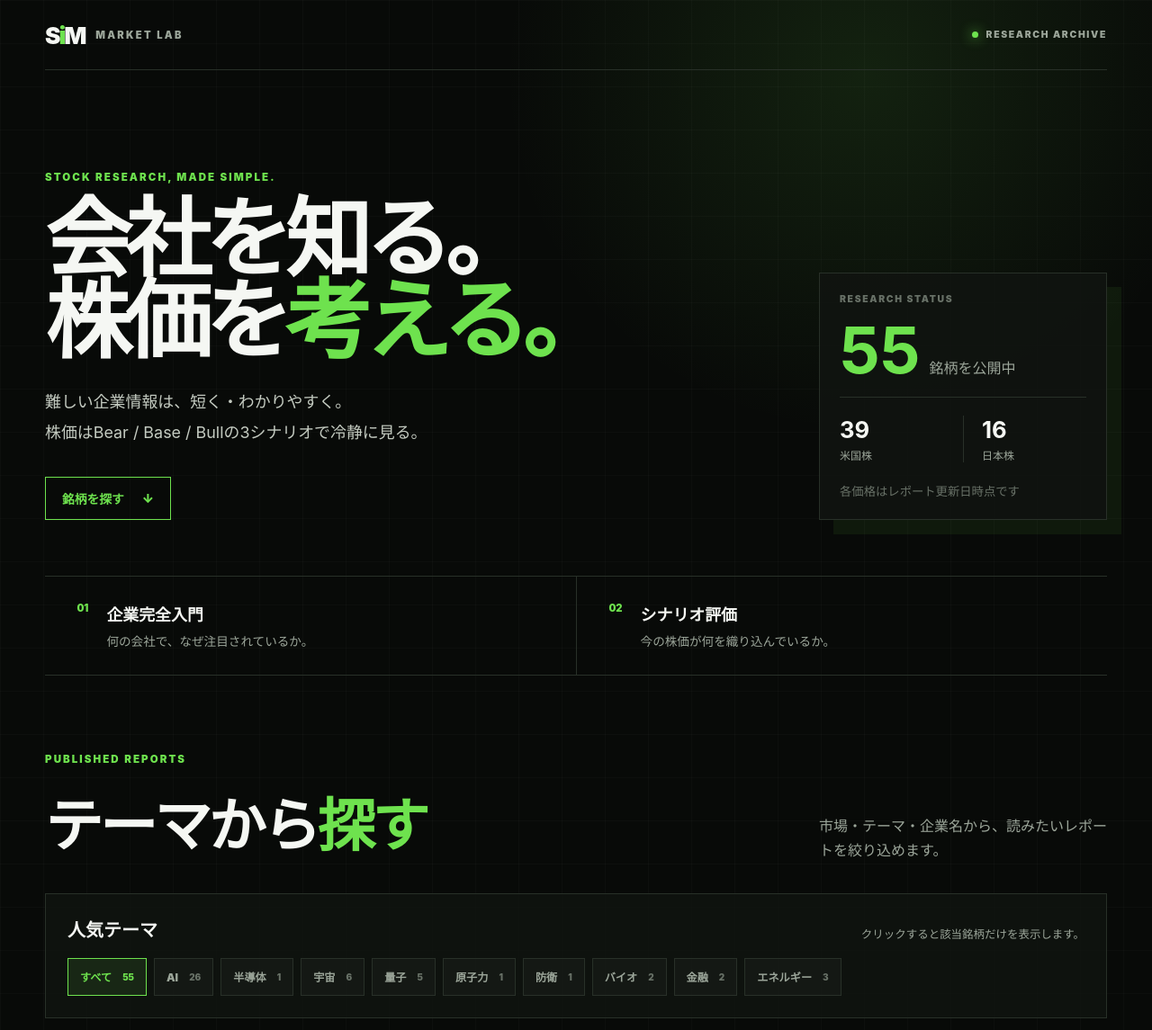
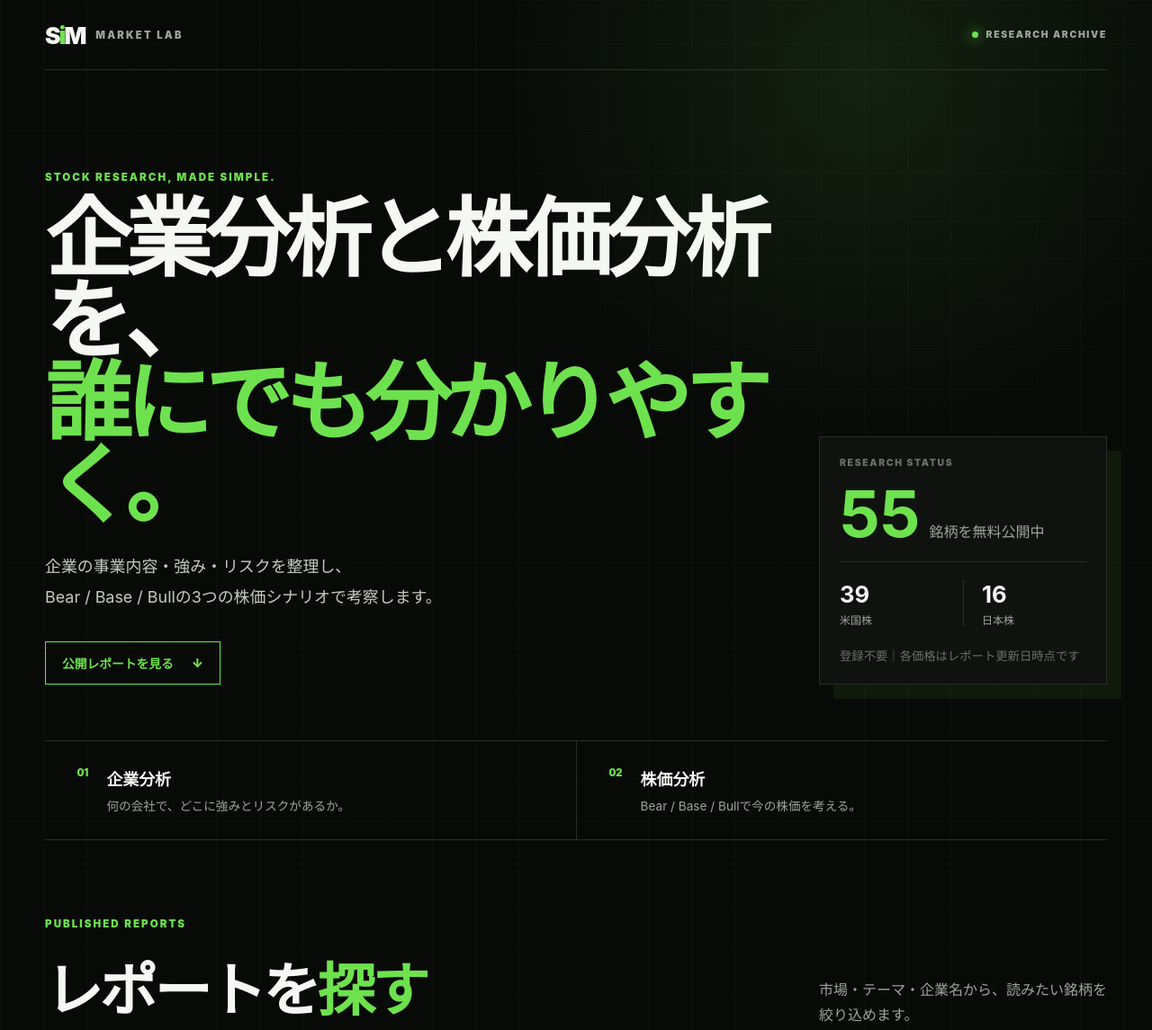
Before and after one commit to nksin06331-creator/sim, a website: page index.html in a window 1280 px wide. Shown: the top 1145 px of the page at 90% size. Drawn offline with Linux system fonts and the light colour scheme.

Commit message:
Clarify homepage message while preserving current design

```diff
--- a/index.html
+++ b/index.html
@@ -3,10 +3,10 @@
 <head>
   <meta charset="utf-8">
   <meta name="viewport" content="width=device-width, initial-scale=1">
-  <meta name="description" content="企業を知る。株価を考える。SiM MARKET LABの銘柄リサーチアーカイブ。">
+  <meta name="description" content="企業分析と株価分析を、誰にでも分かりやすく。SiM MARKET LABの無料株式リサーチ。">
   <meta name="theme-color" content="#080a08">
   <meta property="og:title" content="SiM MARKET LAB">
-  <meta property="og:description" content="企業完全入門ガイドとBear / Base / Bullシナリオを、銘柄ごとに整理したリサーチポータル。">
+  <meta property="og:description" content="企業情報とBear / Base / Bullの株価シナリオを、誰にでも分かりやすく整理した無料リサーチサイト。">
   <meta property="og:type" content="website">
   <title>SiM MARKET LAB｜Stock Research</title>
   <link rel="stylesheet" href="./lab/assets/css/site.css?v=20260714-sort">
@@ -27,30 +27,30 @@
     <section class="hero">
       <div class="hero-main">
         <p class="eyebrow">STOCK RESEARCH, MADE SIMPLE.</p>
-        <h1>会社を知る。<br>株価を<span>考える。</span></h1>
-        <p class="hero-copy">難しい企業情報は、短く・わかりやすく。<br>株価はBear / Base / Bullの3シナリオで冷静に見る。</p>
-        <a class="hero-cta" href="#reports">銘柄を探す <span aria-hidden="true">↓</span></a>
+        <h1>企業分析と株価分析を、<br><span>誰にでも分かりやすく。</span></h1>
+        <p class="hero-copy">企業の事業内容・強み・リスクを整理し、<br>Bear / Base / Bullの3つの株価シナリオで考察します。</p>
+        <a class="hero-cta" href="#reports">公開レポートを見る <span aria-hidden="true">↓</span></a>
       </div>
       <div class="hero-dashboard" aria-label="公開状況">
         <p>RESEARCH STATUS</p>
-        <div class="hero-total"><strong id="hero-total">—</strong><span>銘柄を公開中</span></div>
+        <div class="hero-total"><strong id="hero-total">—</strong><span>銘柄を無料公開中</span></div>
         <div class="hero-markets">
           <div><strong id="hero-us">—</strong><span>米国株</span></div>
           <div><strong id="hero-jp">—</strong><span>日本株</span></div>
         </div>
-        <small>各価格はレポート更新日時点です</small>
+        <small>登録不要｜各価格はレポート更新日時点です</small>
       </div>
     </section>
 
-    <section class="guide-strip" aria-label="2種類の資料">
-      <article><span>01</span><div><strong>企業完全入門</strong><p>何の会社で、なぜ注目されているか。</p></div></article>
-      <article><span>02</span><div><strong>シナリオ評価</strong><p>今の株価が何を織り込んでいるか。</p></div></article>
+    <section class="guide-strip" aria-label="2種類の分析">
+      <article><span>01</span><div><strong>企業分析</strong><p>何の会社で、どこに強みとリスクがあるか。</p></div></article>
+      <article><span>02</span><div><strong>株価分析</strong><p>Bear / Base / Bullで今の株価を考える。</p></div></article>
     </section>
 
     <section class="catalog" id="reports" aria-labelledby="catalog-title">
       <div class="section-heading">
-        <div><p class="eyebrow">PUBLISHED REPORTS</p><h2 id="catalog-title">テーマから<span>探す</span></h2></div>
-        <p>市場・テーマ・企業名から、読みたいレポートを絞り込めます。</p>
+        <div><p class="eyebrow">PUBLISHED REPORTS</p><h2 id="catalog-title">レポートを<span>探す</span></h2></div>
+        <p>市場・テーマ・企業名から、読みたい銘柄を絞り込めます。</p>
       </div>
 
       <div class="theme-browser" aria-labelledby="theme-title">
```
